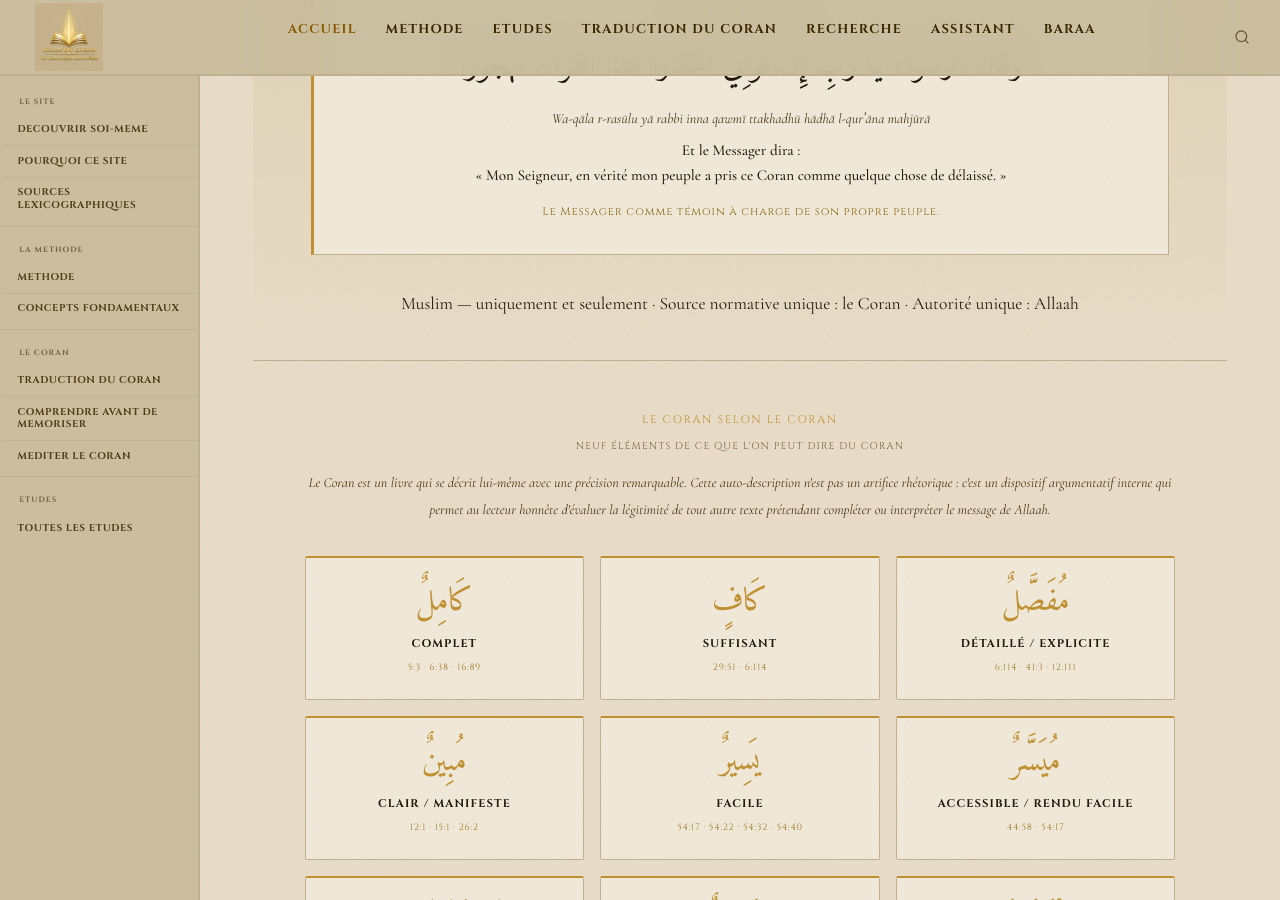
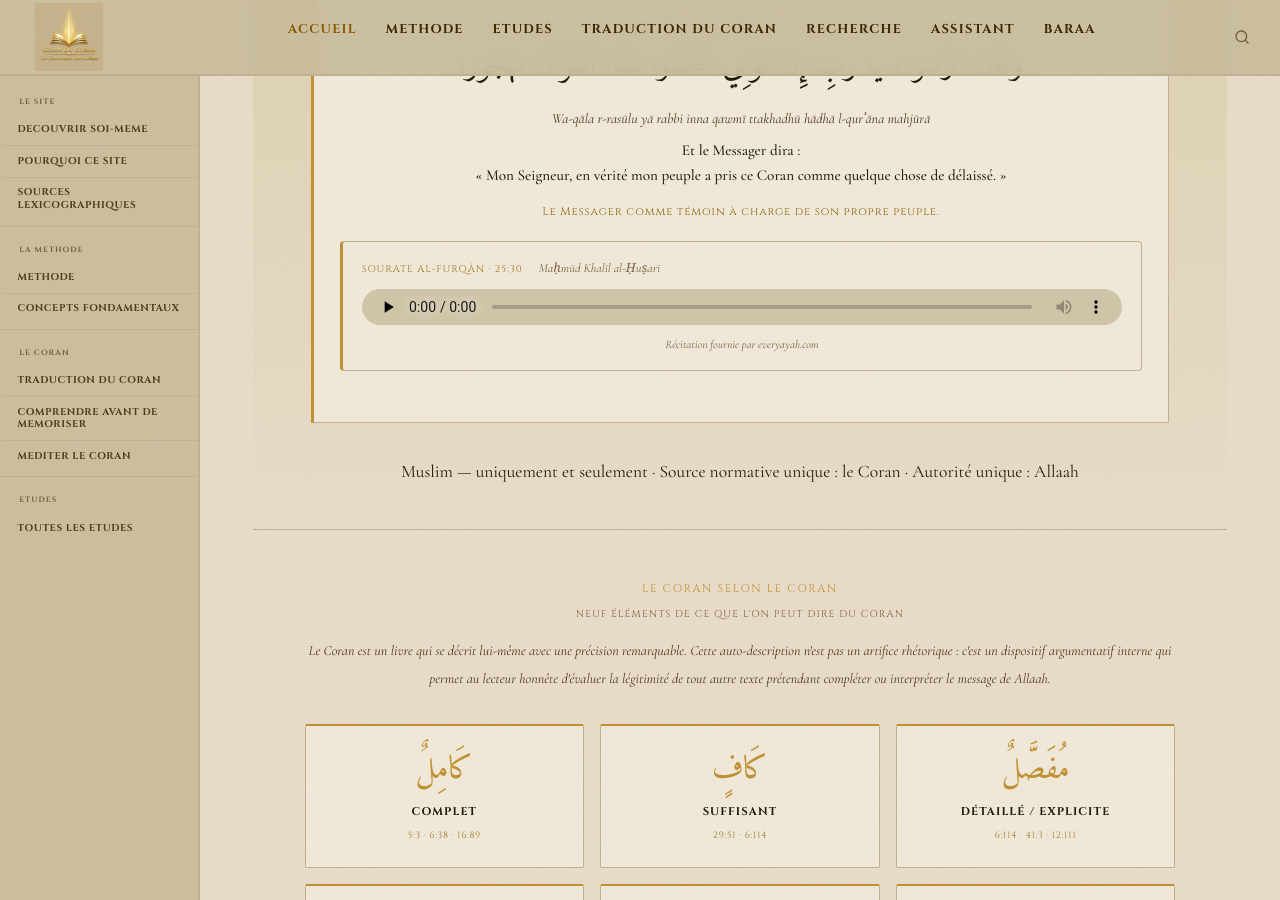
Before and after one commit to Makhuwcoder/islamducoran, a Jekyll site: the page built from index.md, in a window 1280 px wide and 900 px high, scrolled down 563 px. Built offline with Jekyll 4.4.1, drawn with Linux system fonts in a browser that asks for light colours.

Commit message:
Accueil: lecteur audio S.25:30 — Ḥuṣarī via everyayah.com

```diff
--- a/index.md
+++ b/index.md
@@ -18,6 +18,13 @@ permalink: /
     <div class="transliteration">Wa-qāla r-rasūlu yā rabbi inna qawmī ttakhadhū hādhā l-qurʾāna mahjūrā</div>
     <div class="translation">Et le Messager dira :<br>« Mon Seigneur, en vérité mon peuple a pris ce Coran comme quelque chose de délaissé. »</div>
     <p style="margin-top:0.8rem; font-size:0.88rem; color:var(--or); font-family:'Cinzel',serif; font-size:0.7rem; letter-spacing:0.08em;">Le Messager comme témoin à charge de son propre peuple.</p>
+
+  {% include audio.html
+     ref="Sourate Al-Furqān · 25:30"
+     src="https://everyayah.com/data/Husary_128kbps/025030.mp3"
+     lecteur="Maḥmūd Khalīl al-Ḥuṣarī"
+     note="Récitation fournie par everyayah.com"
+  %}
   </div>
 
   <div class="intro-text">Muslim — uniquement et seulement · Source normative unique : le Coran · Autorité unique : Allaah</div>
```
